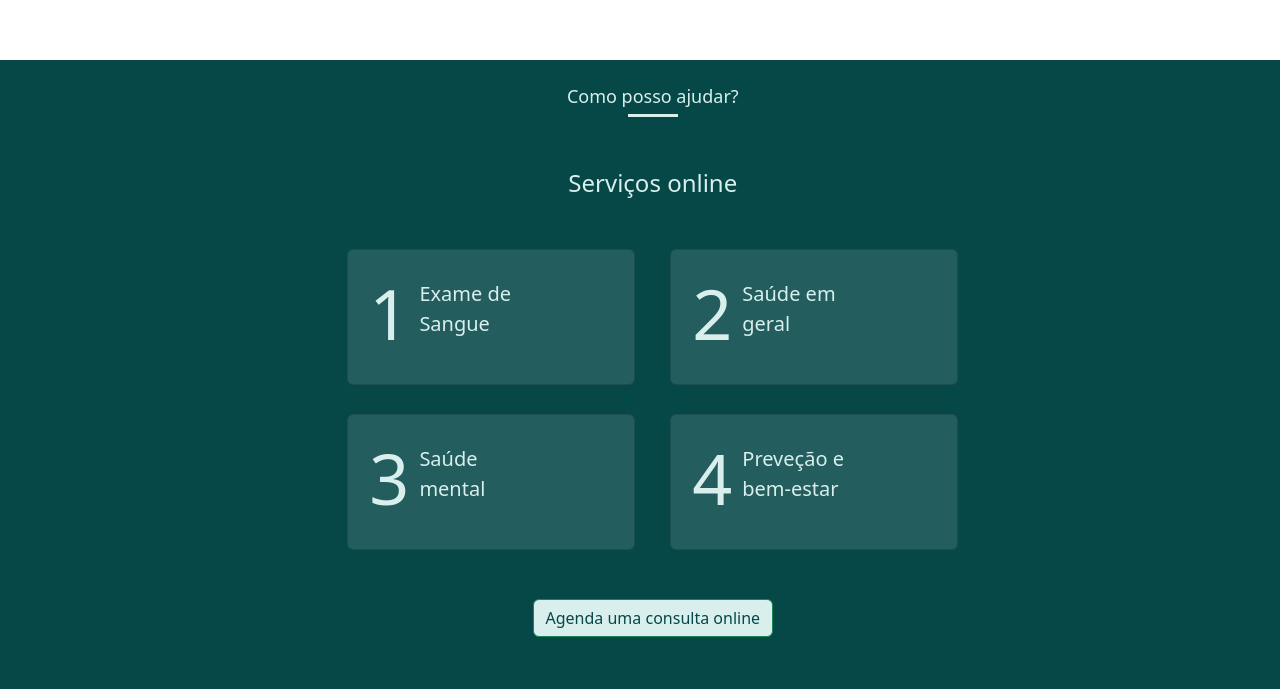
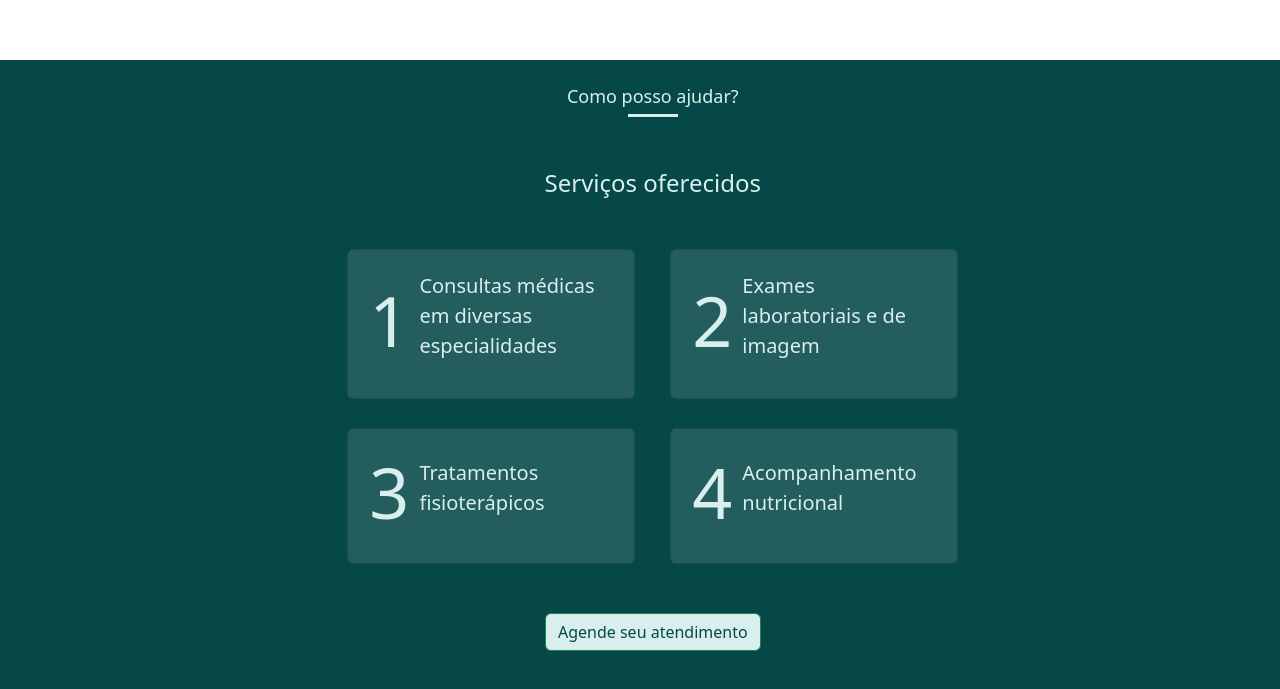
Before and after one commit to brwnalima/AgendaSUS, a React (Vite) app in the folder CONSULTORIO/: page / in a window 1280 px wide. Shown: the part 2045-2734 px from the top of the page. Built offline with nearby package versions, Linux system fonts and the light colour scheme.

Commit message:
conteudo quase pronto

```diff
--- a/CONSULTORIO/src/components/card/Card.css
+++ b/CONSULTORIO/src/components/card/Card.css
@@ -11,6 +11,6 @@ h1 {
 
 p {
     padding: 5px;
-    width: 50%;
+    width: 100%;
     font-size: 20px;
 }
--- a/CONSULTORIO/src/components/navbar/Navbar.jsx
+++ b/CONSULTORIO/src/components/navbar/Navbar.jsx
@@ -15,8 +15,8 @@ function Menu() {
           <Nav className="me-auto">
             <Nav.Link href="/#sobre">Sobre</Nav.Link>
             <Nav.Link href="/#help">Serviços</Nav.Link>
-            <NavDropdown title="Seguros" id="collasible-nav-dropdown">
-              <NavDropdown.Item href="#seguros">Especialistas</NavDropdown.Item>
+            <NavDropdown title="Consultas" id="collasible-nav-dropdown">
+              <NavDropdown.Item href="#seguros">Como funciona?</NavDropdown.Item>
             </NavDropdown>
           </Nav>
           <Nav>
--- a/CONSULTORIO/src/pages/grids/FourthGrid.jsx
+++ b/CONSULTORIO/src/pages/grids/FourthGrid.jsx
@@ -19,15 +19,12 @@ function FourthGrid() {
                                     <img className='fourthgrid-img' src="./assets/fourthgridUm.webp" alt="" />
                                 </div>
                                 <div className="sobre-container-item cont2 sobre-um">
-                                    <h3>Quase todos os planos de saúde são aceitos</h3>
-                                    <p>
-                                        Sou um parágrafo. Aqui você pode adicionar e editar seu próprio texto.
-                                        Basta clicar em "Editar texto" ou clicar duas vezes sobre mim.
-                                        Você também pode alterar a fonte e mais.
-                                        Sou um ótimo lugar para você compartilhar a sua história.
+                                    <h3>Facilidade & Praticidade</h3>
+                                    <p> A Agenda SUS é a forma mais prática e eficiente de garantir o atendimento médico que você precisa.
+                                        Em nosso site, você pode agendar sua consulta de forma simples e personalizada, adequando a data e horário de acordo com suas necessidades. Além disso, durante o processo de agendamento, solicitamos apenas algumas informações pessoais para garantir a eficácia do atendimento.
                                     </p>
                                     <div className="fourthgrid-btn">
-                                        <Btn frase='Baixar formulário do paciente'/>
+                                        <Btn frase='Agende agora'/>
                                     </div>
                                 </div>
                             </div>
--- a/CONSULTORIO/src/pages/grids/Help.jsx
+++ b/CONSULTORIO/src/pages/grids/Help.jsx
@@ -14,38 +14,38 @@ function Help() {
                     <div>
                         <h4 className='help-h4'>Como posso ajudar?</h4>
                         <div className="help-content">
-                            <h4>Serviços online</h4>
+                            <h4>Serviços oferecidos</h4>
 
                             <div className="help-card-itens">
 
                                 <Slide direction={'left'}>
                                     <div className="card-item">
-                                        <CardItem title='1' text='Exame de Sangue' className='card-itself' />
+                                        <CardItem title='1' text='Consultas médicas em diversas especialidades' className='card-itself' />
                                     </div>
                                 </Slide>
 
                                 <Slide direction={'right'}>
                                     <div className="card-item">
-                                        <CardItem title='2' text='Saúde em geral' className='card-itself'/>
+                                        <CardItem title='2' text='Exames laboratoriais e de imagem' className='card-itself'/>
                                     </div>
                                 </Slide>
 
                                 <Slide direction={'left'}>
                                     <div className="card-item">
-                                        <CardItem title='3' text='Saúde mental'  className='card-itself'/>
+                                        <CardItem title='3' text='Tratamentos fisioterápicos'  className='card-itself'/>
                                     </div>
                                 </Slide>
 
                                 <Slide direction={'right'}>
                                     <div className="card-item">
-                                        <CardItem title='4' text='Preveção e bem-estar' className='card-itself'/>
+                                        <CardItem title='4' text='Acompanhamento nutricional' className='card-itself'/>
                                     </div>
                                 </Slide>
 
                             </div>
 
                             <div className="help-btn">
-                                <Btn frase="Agenda uma consulta online" />
+                                <Btn frase="Agende seu atendimento" />
                             </div>
                         </div>
                     </div>
--- a/CONSULTORIO/src/pages/grids/Sobre.jsx
+++ b/CONSULTORIO/src/pages/grids/Sobre.jsx
@@ -16,7 +16,7 @@ function Sobre() {
                             <h4 className='sobre-h4'>Sobre</h4>
                             <div className="sobre-container">
                                 <div className="sobre-container-item sobre-um">
-                                    <h2>Sobre a Dra. Alice Sá</h2>
+                                    <h2>Sobre Nós</h2>
                                     <p>Nossa clínica médica pública oferece atendimento completo e acessível para toda a população do país.
                                         Desde consultas médicas simples até transplante de órgãos, nosso objetivo é garantir que todos tenham acesso gratuito e integral aos cuidados de saúde que precisam.
                                     </p>
```
